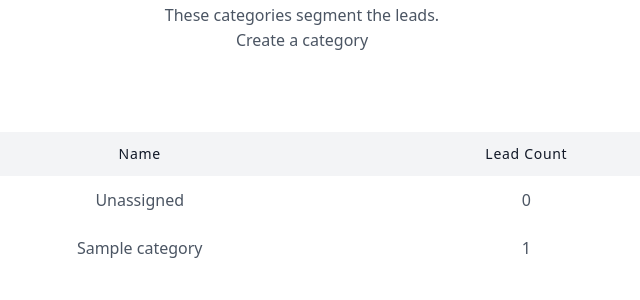
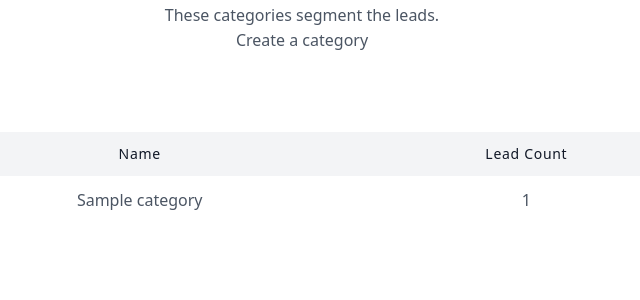
Before and after one commit to kayahankaya/djcrm, a Django app: page /leads/categories/ in a window 1280 px wide. Shown: the part 262-562 px from the top of the page, without its empty margins (338-978 px from the left). Run offline with Django 4.2, Linux system fonts and the light colour scheme; a user stored in the database is signed in; tables that the repository leaves empty hold one stand-in row (values such as "Sample post"); some libraries are stand-ins or nearby versions.

Commit message:
category list fixed

```diff
--- a/leads/templates/leads/category_list.html
+++ b/leads/templates/leads/category_list.html
@@ -20,10 +20,6 @@
             </tr>
           </thead>
           <tbody>
-            <tr>
-                <td class="px-4 py-3">Unassigned</td>
-                <td class="px-4 py-3">{{unassigned_lead_count}}</td>
-            </tr>
             {% for category in category_list %}
                 <tr>
                     <td class="px-4 py-3">
```
